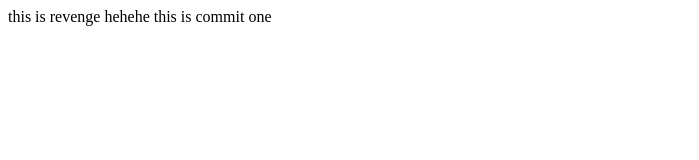
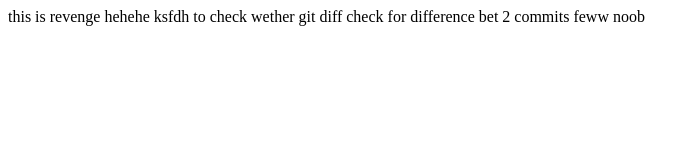
Before and after one commit to shahneel169/for-practice, a plain HTML site: page revenge.html in a window 1280 px wide. Shown: the whole page, without its empty margins (0-699 px from the left). Drawn offline with Linux system fonts and the light colour scheme.

Commit message:
some waste string added

```diff
--- a/revenge.html
+++ b/revenge.html
@@ -7,6 +7,9 @@
   <body>
     this is revenge
     hehehe
-    this is commit one
+    ksfdh
+    to check wether git diff check for difference bet 2 commits
+    feww
+    noob
   </body>
 </html>
```
